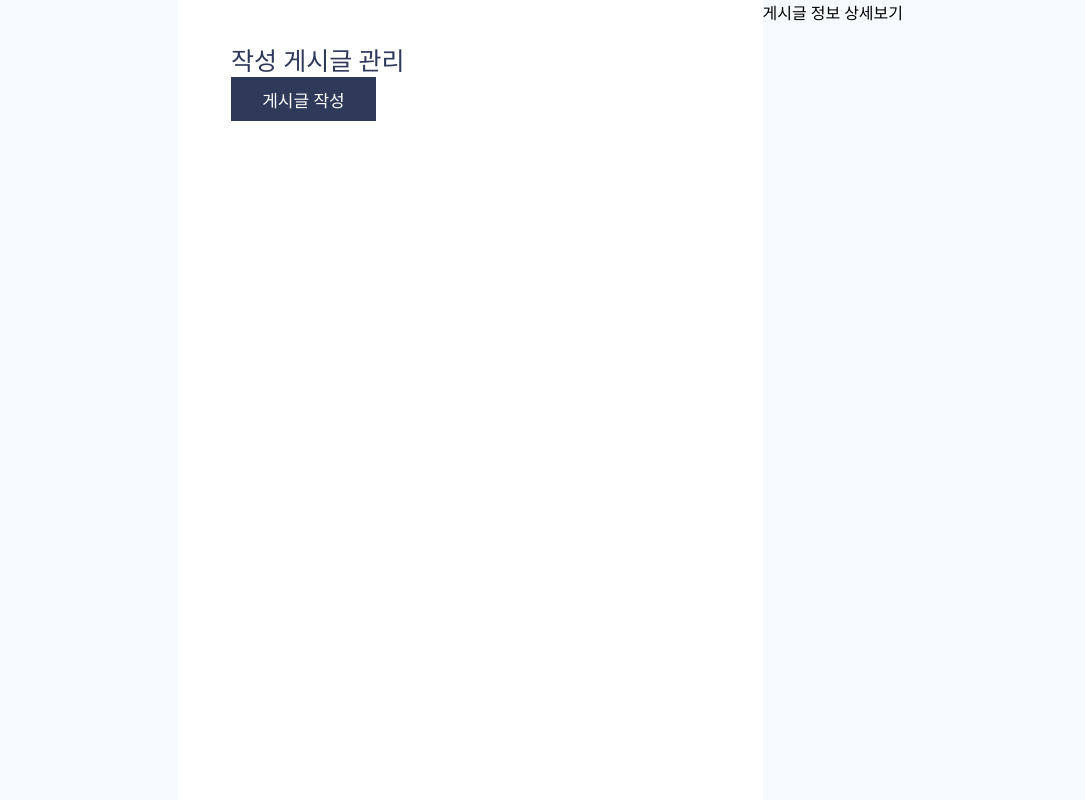
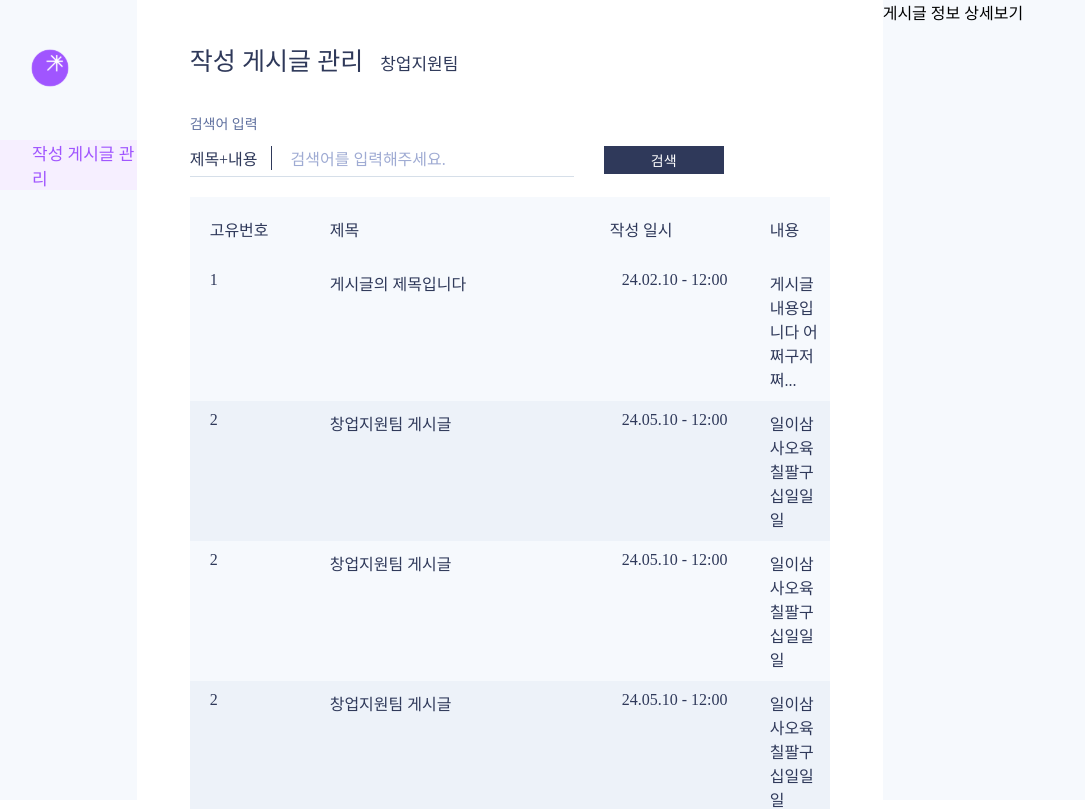
Before and after one commit to sungshin-community/NewAdminFrontEnd, a React (Create React App) app: page / in a window 1280 px wide. Shown: the top 809 px of the page, without its empty margins (0-1085 px from the left). Built offline with nearby package versions, Linux system fonts and the light colour scheme; a web font is replaced by a local one.

Commit message:
#1 feat: 게시글 검색, 목록, 페이지네이션 UI 생성

```diff
--- a/package.json
+++ b/package.json
@@ -8,6 +8,9 @@
     "@testing-library/user-event": "^13.5.0",
     "react": "^18.2.0",
     "react-dom": "^18.2.0",
+    "react-js-pagination": "^3.0.3",
+    "react-paginate": "^8.2.0",
+    "react-pagination": "^1.0.0",
     "react-router-dom": "^6.22.0",
     "react-scripts": "5.0.1",
     "styled-components": "^6.1.8",
--- a/src/components/Button.jsx
+++ b/src/common/Button.jsx
@@ -8,12 +8,11 @@ export default function Button(props) {
 const StyledButton = styled.button`
   width: ${(props) => props.width || "145px"};
   height: ${(props) => props.height || "44px"};
-
+  font-size: ${(props) => props.fontSize || "17px"};
   background-color: #2f395a;
   font-family: "SpoqaHanSansNeoLight";
   border: none;
   color: white;
-  font-size: 17px;
   display: flex;
   justify-content: center;
   align-items: center;
--- /dev/null
+++ b/src/components/Pagination.jsx
@@ -0,0 +1,78 @@
+import React, { useEffect, useState } from "react";
+import styled from "styled-components";
+import Pagination from "react-js-pagination";
+
+export default function Pagenation({
+  itemsPerPage,
+  totalItems,
+  currentPage,
+  setCurrentPage,
+  totalPageNum,
+}) {
+  const handlePageChange = (page) => {
+    setCurrentPage(page);
+  };
+
+  return (
+    <>
+      <PaginationBox>
+        <Pagination
+          firstPageText={"<<"}
+          lastPageText={">>"}
+          prevPageText={"<"}
+          nextPageText={">"}
+          activePage={currentPage}
+          itemsCountPerPage={itemsPerPage}
+          totalItemsCount={totalItems}
+          pageRangeDisplayed={totalPageNum}
+          onChange={handlePageChange}
+        ></Pagination>
+      </PaginationBox>
+    </>
+  );
+}
+const PaginationBox = styled.div`
+  margin-top: 16px;
+  .pagination {
+    display: flex;
+    justify-content: center;
+  }
+  ul {
+    list-style: none;
+    padding: 0;
+  }
+  ul.pagination li {
+    display: inline-block;
+    width: 30px;
+    width: 30px;
+    display: flex;
+    justify-content: center;
+    align-items: center;
+    font-size: 15px;
+    margin: 0px 3px;
+    &:hover {
+      background-color: #eeeeee;
+      border-radius: 50px;
+    }
+  }
+
+  ul.pagination li a {
+    width: 42px;
+    width: 42px;
+    display: flex;
+    justify-content: center;
+    align-items: center;
+    text-decoration: none;
+    font-size: 15px;
+    color: #5e6f9e;
+  }
+  ul.pagination li.active a {
+    color: #a055ff;
+  }
+  ul.pagination li.active {
+    background-color: #f6efff;
+    border-radius: 50px;
+    width: 30px;
+    height: 30px;
+  }
+`;
--- a/src/components/PostMannager.jsx
+++ b/src/components/PostMannager.jsx
@@ -1,23 +1,177 @@
-import React from "react";
+import React, { useState } from "react";
 import styled from "styled-components";
-import Button from "./Button";
+import Button from "../common/Button";
+import Pagination from "./Pagination";
 export default function PostMannager({ onWritingButtonClick }) {
+  const TimName = "창업지원팀"; // 팀(게시판 정보)
+  // 연동 전 데모 데이터
+  const demoData = [
+    {
+      number: 1,
+      title: "게시글의 제목입니다",
+      date: "24.02.10 - 12:00",
+      content: "게시글 내용입니다 어쩌구저쩌구 일이삼사오육칠팔구십",
+    },
+    {
+      number: 2,
+      title: "창업지원팀 게시글",
+      date: "24.05.10 - 12:00",
+      content: "일이삼사오육칠팔구십일일일",
+    },
+    {
+      number: 2,
+      title: "창업지원팀 게시글",
+      date: "24.05.10 - 12:00",
+      content: "일이삼사오육칠팔구십일일일",
+    },
+    {
+      number: 2,
+      title: "창업지원팀 게시글",
+      date: "24.05.10 - 12:00",
+      content: "일이삼사오육칠팔구십일일일",
+    },
+    {
+      number: 2,
+      title: "창업지원팀 게시글",
+      date: "24.05.10 - 12:00",
+      content: "일이삼사오육칠팔구십일일일",
+    },
+  ];
+  const [currentPage, setCurrentPage] = useState(1);
+
   return (
     <PostMannagerWrap>
-      <MainText>작성 게시글 관리</MainText>
-      <Button onClick={onWritingButtonClick}>게시글 작성</Button>
+      {/* 상단 제목 */}
+      <TitleWrap>
+        <MainText>작성 게시글 관리</MainText>
+        <TimeNameText>{TimName}</TimeNameText>
+      </TitleWrap>
+      {/* 검색 */}
+      <div>
+        <SearchText>검색어 입력</SearchText>
+        <SearchBoxWrap>
+          <TitleWrap marginBottom="20px" borderBottom="1px solid #D6DFE9">
+            <SearchInputText>제목+내용</SearchInputText>
+            <SearchInput placeholder="검색어를 입력해주세요."></SearchInput>
+          </TitleWrap>
+          <Button width="120px" height="28px" fontSize="14px">
+            검색
+          </Button>
+        </SearchBoxWrap>
+      </div>
+      {/* 게시글 리스트 */}
+      <ListContainer>
+        <ListBoxWrap even={2}>
+          <TableBox padding="20px 10px 20px 20px">고유번호</TableBox>
+          <TableBox width="250px" padding="20px 10px 20px 20px">
+            제목
+          </TableBox>
+          <TableBox width="130px" padding="20px 10px 20px 20px">
+            작성 일시
+          </TableBox>
+          <TableBox style={{ flex: 1 }} padding="20px 10px 20px 20px">
+            내용
+          </TableBox>
+        </ListBoxWrap>
+        {demoData.map((data, index) => (
+          <ListBoxWrap even={index % 2 === 0}>
+            <TableBox>{data.number}</TableBox>
+            <TableBox width="250px">{data.title}</TableBox>
+            <TableBox width="130px" textAlign="center">
+              {data.date}
+            </TableBox>
+            <TableBox style={{ flex: 1 }}>
+              {data.content.length > 15
+                ? `${data.content.slice(0, 15)}...`
+                : data.content}
+            </TableBox>
+          </ListBoxWrap>
+        ))}
+      </ListContainer>
+      <ButtonWrap>
+        <Button onClick={onWritingButtonClick}>게시글 작성</Button>
+      </ButtonWrap>
+      {/* 페이지네이션 */}
+      <Pagination
+        itemsPerPage={15}
+        totalItems={150}
+        currentPage={currentPage}
+        setCurrentPage={setCurrentPage}
+        totalPageNum={10}
+      />
     </PostMannagerWrap>
   );
 }
 
 const PostMannagerWrap = styled.div`
+  color: #2f395a;
   display: flex;
   flex-direction: column;
   width: 50%;
   padding: 41px 53px;
 `;
+const TitleWrap = styled.div`
+  display: flex;
+  width: 60%;
+  align-items: baseline;
+  margin-bottom: ${(props) => props.marginBottom || "30px"};
+  border-bottom: ${(props) => props.borderBottom || ""};
+  padding-bottom: 6px;
+  margin-right: 30px;
+`;
 
+const SearchBoxWrap = styled.div`
+  display: flex;
+`;
 const MainText = styled.div`
-  color: #2f395a;
   font-size: 25px;
 `;
+
+const TimeNameText = styled.div`
+  font-size: 17px;
+  margin-left: 17px;
+`;
+
+const SearchText = styled.div`
+  font-size: 14px;
+  color: #5e6f9e;
+  margin-bottom: 13px;
+`;
+const SearchInputText = styled.div`
+  width: fit-content;
+  font-size: 16px;
+  color: #2f395a;
+  border-right: 1px solid #2f395a;
+  padding-right: 13px;
+`;
+
+const SearchInput = styled.input`
+  font-size: 16px;
+  outline: none;
+  border: none;
+  color: #2f395a;
+  margin-left: 17px;
+  &::placeholder {
+    color: #9fabd3;
+  }
+`;
+
+const ListBoxWrap = styled.div`
+  background-color: ${(props) => (props.even ? "#F6F9FD" : "#EDF2F9")};
+  display: flex;
+`;
+
+const TableBox = styled.div`
+  width: ${(props) => props.width || "90px"};
+  padding: ${(props) => props.padding || "10px 10px 10px 20px"};
+  color: #2f395a;
+  text-align: ${(props) => props.textAlign || "start"};
+`;
+
+const ListContainer = styled.div`
+  margin-bottom: 12px;
+`;
+
+const ButtonWrap = styled.div`
+  margin-left: auto;
+`;
--- a/src/components/SideBar.jsx
+++ b/src/components/SideBar.jsx
@@ -1,8 +1,14 @@
 import React from "react";
 import styled from "styled-components";
-
+import Logo from "../assets/image/Logo.svg";
+import SideBarTab from "./SideBarTab";
 export default function SideBar() {
-  return <SideBarWrap></SideBarWrap>;
+  return (
+    <SideBarWrap>
+      <LogoImg src={Logo} alt="수정광산 로고" />
+      <SideBarTab />
+    </SideBarWrap>
+  );
 }
 
 const SideBarWrap = styled.div`
@@ -10,3 +16,7 @@ const SideBarWrap = styled.div`
   height: 100vh;
   background-color: #f6f9fd;
 `;
+
+const LogoImg = styled.img`
+  margin: 48px 0px 48px 30px;
+`;
--- /dev/null
+++ b/src/components/SideBarTab.jsx
@@ -0,0 +1,24 @@
+import React from "react";
+import styled from "styled-components";
+
+export default function SideBarTab() {
+  return (
+    <SideBarTabWrap>
+      <TabText>작성 게시글 관리</TabText>
+    </SideBarTabWrap>
+  );
+}
+
+const SideBarTabWrap = styled.div`
+  width: 100%;
+  height: 50px;
+  align-items: center;
+  background-color: #f6efff;
+  display: flex;
+`;
+
+const TabText = styled.div`
+  font-size: 17px;
+  color: #a055ff;
+  margin-left: 32px;
+`;
```
Also changed, not shown: src/assets/image/Logo.svg (added), 1 other file (tests, documents, lock files or other folders).
